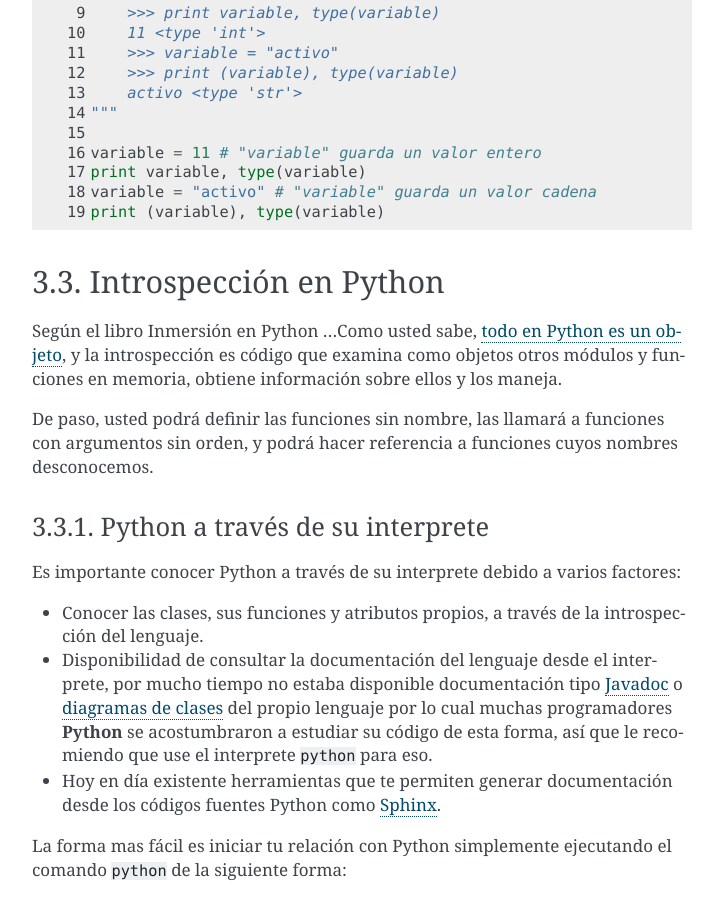
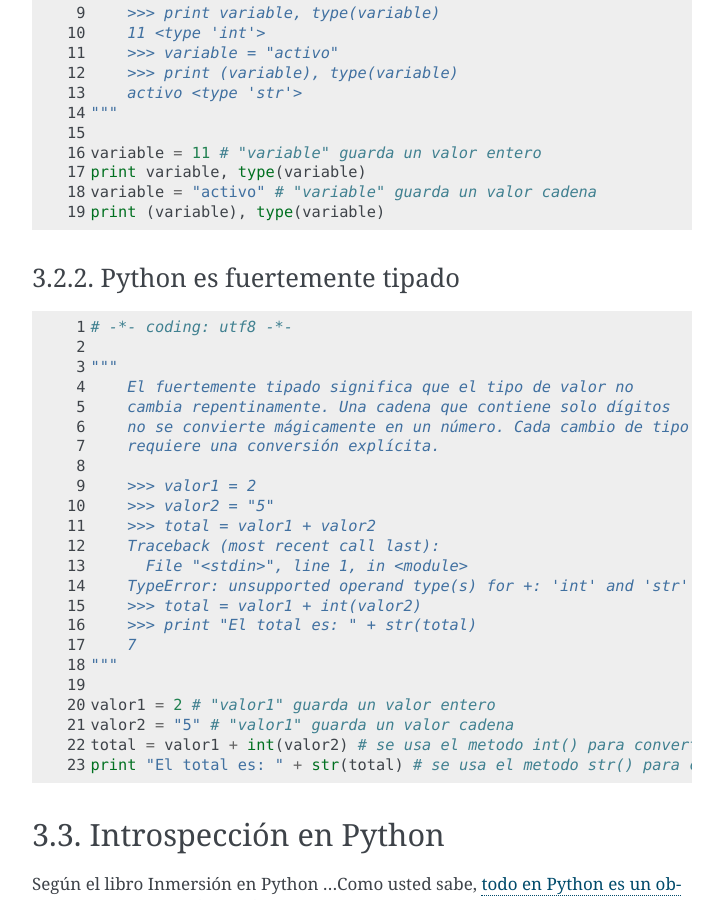
Before and after one commit to macagua/entrenamiento.python_basico, a Sphinx documentation site: the page built from manual-de-curso/source/leccion2/index.rst, in a window 1280 px wide and 900 px high, scrolled down 931 px. Shown: the whole window, without its empty margins (388-1111 px from the left). Built offline with Sphinx 7.4.7, drawn with Linux system fonts in a browser that asks for light colours; some of the changed text lies outside the part shown.

Commit message:
Agregar ejemplo de codigo de fuertemente tipado en Python

```diff
--- /dev/null
+++ b/manual-de-curso/source/leccion2/fuertemente_tipados.py
@@ -0,0 +1,23 @@
+# -*- coding: utf8 -*-
+
+"""
+    El fuertemente tipado significa que el tipo de valor no
+    cambia repentinamente. Una cadena que contiene solo dígitos
+    no se convierte mágicamente en un número. Cada cambio de tipo
+    requiere una conversión explícita.
+
+    >>> valor1 = 2
+    >>> valor2 = "5"
+    >>> total = valor1 + valor2
+    Traceback (most recent call last):
+      File "<stdin>", line 1, in <module>
+    TypeError: unsupported operand type(s) for +: 'int' and 'str'
+    >>> total = valor1 + int(valor2)
+    >>> print "El total es: " + str(total)
+    7
+"""
+
+valor1 = 2 # "valor1" guarda un valor entero
+valor2 = "5" # "valor1" guarda un valor cadena
+total = valor1 + int(valor2) # se usa el metodo int() para convertir a entero
+print "El total es: " + str(total) # se usa el metodo str() para convertir a cadena
--- a/manual-de-curso/source/leccion2/index.rst
+++ b/manual-de-curso/source/leccion2/index.rst
@@ -43,6 +43,17 @@ Python es tipado dinámico
     :linenos:
     :language: python
     :lines: 1-19
+
+
+.. _python_fuertemente_tipado:
+
+Python es fuertemente tipado
+............................
+
+.. literalinclude:: fuertemente_tipados.py
+    :linenos:
+    :language: python
+    :lines: 1-23
 
 
 .. _python_introspeccion:
```
